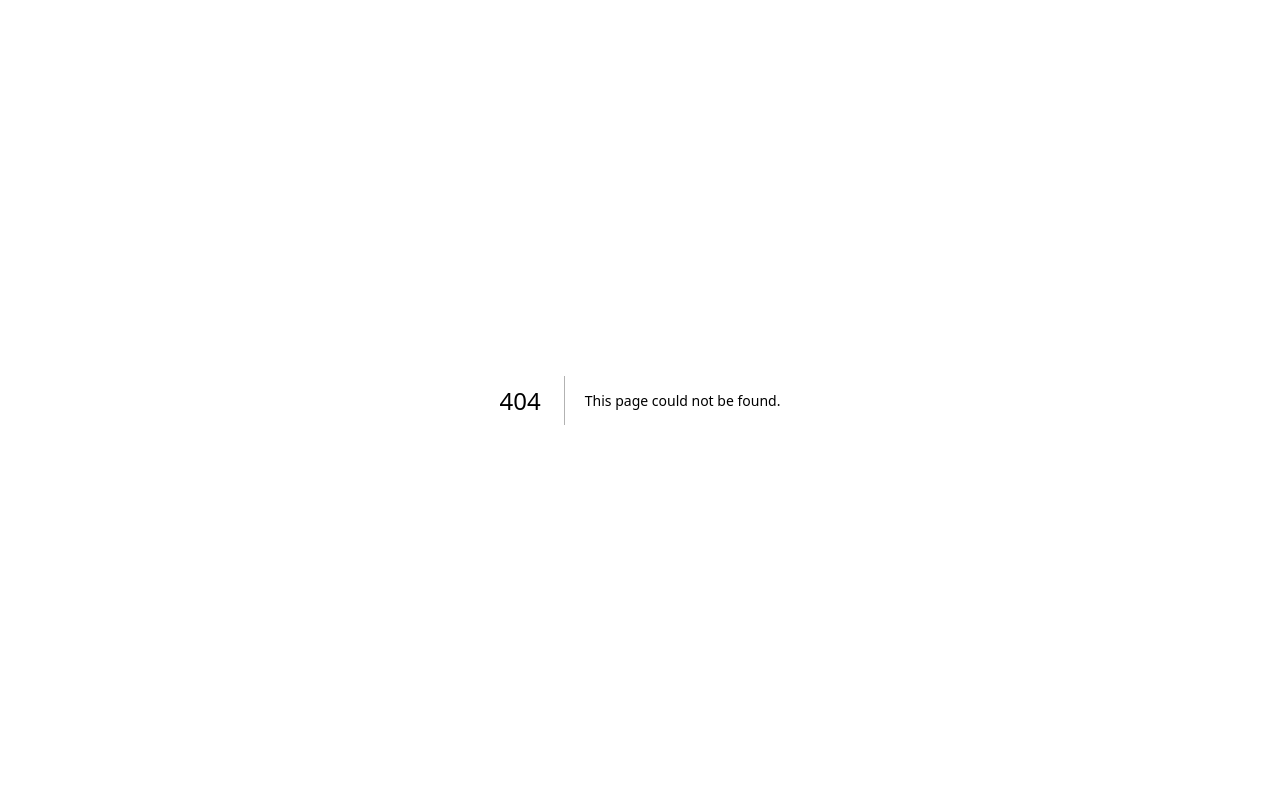
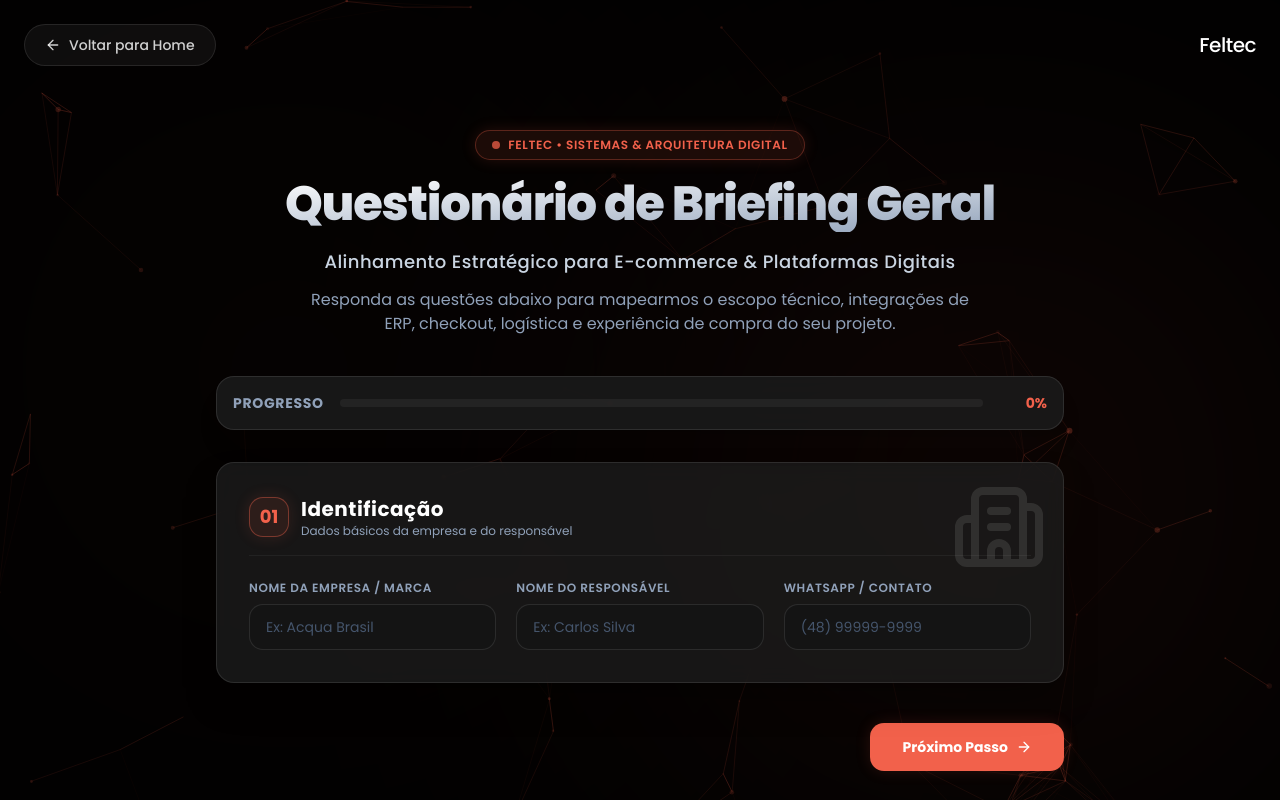
Before and after one commit to ArtRiv/feltec-lp, a Next.js app: page /briefing-e-commerce in a window 1280 px wide. Before the commit this address had no page. Shown: the top 800 px of the page. Built offline with nearby package versions, Linux system fonts and the light colour scheme.

Commit message:
fix: route /briefing-ecommerce to load updated React BriefingForm component

```diff
--- /dev/null
+++ b/src/app/briefing-e-commerce/page.tsx
@@ -0,0 +1,47 @@
+import BriefingForm from "@/components/forms/BriefingForm";
+import { ParticlesBackground } from "@/components/ui/ParticlesBackground";
+import * as motion from "framer-motion/client";
+import { Toaster } from "sonner";
+import Link from "next/link";
+import { ArrowLeft } from "lucide-react";
+
+export default function BriefingEcommercePage() {
+  return (
+    <div className="relative min-h-screen bg-black overflow-hidden flex flex-col">
+      <ParticlesBackground />
+      <div className="fixed inset-0 w-full h-full overflow-hidden z-0 pointer-events-none mix-blend-screen opacity-20">
+        <motion.div
+          animate={{ scale: [1, 1.2, 1], x: [0, -50, 0], y: [0, 50, 0] }}
+          transition={{ duration: 10, repeat: Infinity, repeatType: "reverse" }}
+          className="absolute top-1/4 right-0 w-[500px] h-[500px] bg-brand-primary rounded-full filter blur-[150px] opacity-40"
+        />
+        <motion.div
+          animate={{ scale: [1, 1.5, 1], x: [0, 50, 0], y: [0, -30, 0] }}
+          transition={{ duration: 12, repeat: Infinity, repeatType: "reverse" }}
+          className="absolute bottom-1/4 left-10 w-[400px] h-[400px] bg-brand-primary rounded-full filter blur-[150px] opacity-20"
+        />
+      </div>
+
+      <Toaster position="top-center" theme="dark" />
+
+      <nav className="w-full max-w-7xl mx-auto px-6 py-6 z-20 relative flex items-center justify-between">
+        <Link
+          href="/"
+          className="flex items-center gap-2 px-5 py-2.5 rounded-full bg-white/5 border border-white/10 text-white/80 hover:text-white hover:bg-white/10 transition-all font-medium text-sm group"
+        >
+          <ArrowLeft className="w-4 h-4 group-hover:-translate-x-1 transition-transform" />
+          Voltar para Home
+        </Link>
+        <div className="flex items-center gap-2">
+          <span className="text-xl font-medium tracking-tight text-white">
+            Feltec
+          </span>
+        </div>
+      </nav>
+
+      <main className="flex-1 w-full mx-auto relative z-10 overflow-y-auto w-full">
+        <BriefingForm />
+      </main>
+    </div>
+  );
+}
--- /dev/null
+++ b/src/app/briefing-ecommerce/page.tsx
@@ -0,0 +1,47 @@
+import BriefingForm from "@/components/forms/BriefingForm";
+import { ParticlesBackground } from "@/components/ui/ParticlesBackground";
+import * as motion from "framer-motion/client";
+import { Toaster } from "sonner";
+import Link from "next/link";
+import { ArrowLeft } from "lucide-react";
+
+export default function BriefingEcommercePage() {
+  return (
+    <div className="relative min-h-screen bg-black overflow-hidden flex flex-col">
+      <ParticlesBackground />
+      <div className="fixed inset-0 w-full h-full overflow-hidden z-0 pointer-events-none mix-blend-screen opacity-20">
+        <motion.div
+          animate={{ scale: [1, 1.2, 1], x: [0, -50, 0], y: [0, 50, 0] }}
+          transition={{ duration: 10, repeat: Infinity, repeatType: "reverse" }}
+          className="absolute top-1/4 right-0 w-[500px] h-[500px] bg-brand-primary rounded-full filter blur-[150px] opacity-40"
+        />
+        <motion.div
+          animate={{ scale: [1, 1.5, 1], x: [0, 50, 0], y: [0, -30, 0] }}
+          transition={{ duration: 12, repeat: Infinity, repeatType: "reverse" }}
+          className="absolute bottom-1/4 left-10 w-[400px] h-[400px] bg-brand-primary rounded-full filter blur-[150px] opacity-20"
+        />
+      </div>
+
+      <Toaster position="top-center" theme="dark" />
+
+      <nav className="w-full max-w-7xl mx-auto px-6 py-6 z-20 relative flex items-center justify-between">
+        <Link
+          href="/"
+          className="flex items-center gap-2 px-5 py-2.5 rounded-full bg-white/5 border border-white/10 text-white/80 hover:text-white hover:bg-white/10 transition-all font-medium text-sm group"
+        >
+          <ArrowLeft className="w-4 h-4 group-hover:-translate-x-1 transition-transform" />
+          Voltar para Home
+        </Link>
+        <div className="flex items-center gap-2">
+          <span className="text-xl font-medium tracking-tight text-white">
+            Feltec
+          </span>
+        </div>
+      </nav>
+
+      <main className="flex-1 w-full mx-auto relative z-10 overflow-y-auto w-full">
+        <BriefingForm />
+      </main>
+    </div>
+  );
+}
--- /dev/null
+++ b/src/app/briefing/page.tsx
@@ -0,0 +1,47 @@
+import BriefingForm from "@/components/forms/BriefingForm";
+import { ParticlesBackground } from "@/components/ui/ParticlesBackground";
+import * as motion from "framer-motion/client";
+import { Toaster } from "sonner";
+import Link from "next/link";
+import { ArrowLeft } from "lucide-react";
+
+export default function BriefingPage() {
+  return (
+    <div className="relative min-h-screen bg-black overflow-hidden flex flex-col">
+      <ParticlesBackground />
+      <div className="fixed inset-0 w-full h-full overflow-hidden z-0 pointer-events-none mix-blend-screen opacity-20">
+        <motion.div
+          animate={{ scale: [1, 1.2, 1], x: [0, -50, 0], y: [0, 50, 0] }}
+          transition={{ duration: 10, repeat: Infinity, repeatType: "reverse" }}
+          className="absolute top-1/4 right-0 w-[500px] h-[500px] bg-brand-primary rounded-full filter blur-[150px] opacity-40"
+        />
+        <motion.div
+          animate={{ scale: [1, 1.5, 1], x: [0, 50, 0], y: [0, -30, 0] }}
+          transition={{ duration: 12, repeat: Infinity, repeatType: "reverse" }}
+          className="absolute bottom-1/4 left-10 w-[400px] h-[400px] bg-brand-primary rounded-full filter blur-[150px] opacity-20"
+        />
+      </div>
+
+      <Toaster position="top-center" theme="dark" />
+
+      <nav className="w-full max-w-7xl mx-auto px-6 py-6 z-20 relative flex items-center justify-between">
+        <Link
+          href="/"
+          className="flex items-center gap-2 px-5 py-2.5 rounded-full bg-white/5 border border-white/10 text-white/80 hover:text-white hover:bg-white/10 transition-all font-medium text-sm group"
+        >
+          <ArrowLeft className="w-4 h-4 group-hover:-translate-x-1 transition-transform" />
+          Voltar para Home
+        </Link>
+        <div className="flex items-center gap-2">
+          <span className="text-xl font-medium tracking-tight text-white">
+            Feltec
+          </span>
+        </div>
+      </nav>
+
+      <main className="flex-1 w-full mx-auto relative z-10 overflow-y-auto w-full">
+        <BriefingForm />
+      </main>
+    </div>
+  );
+}
```
